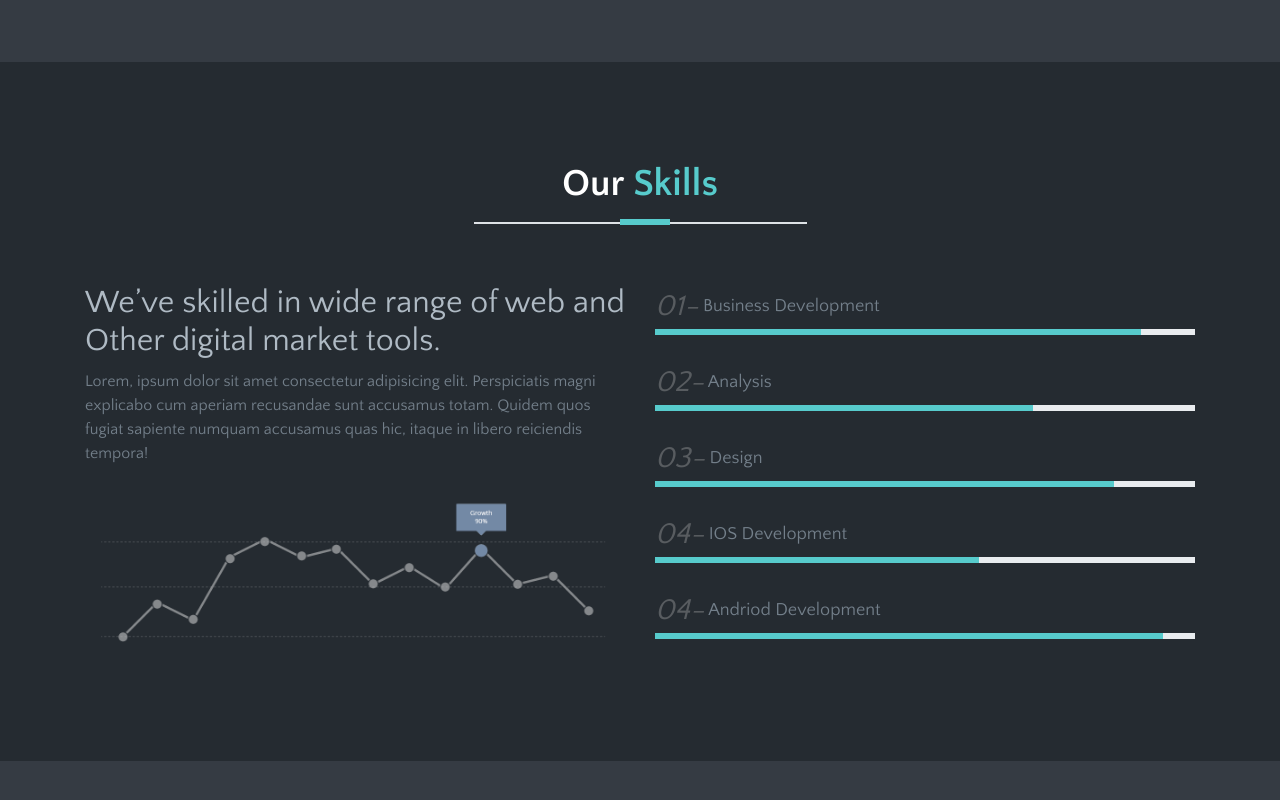
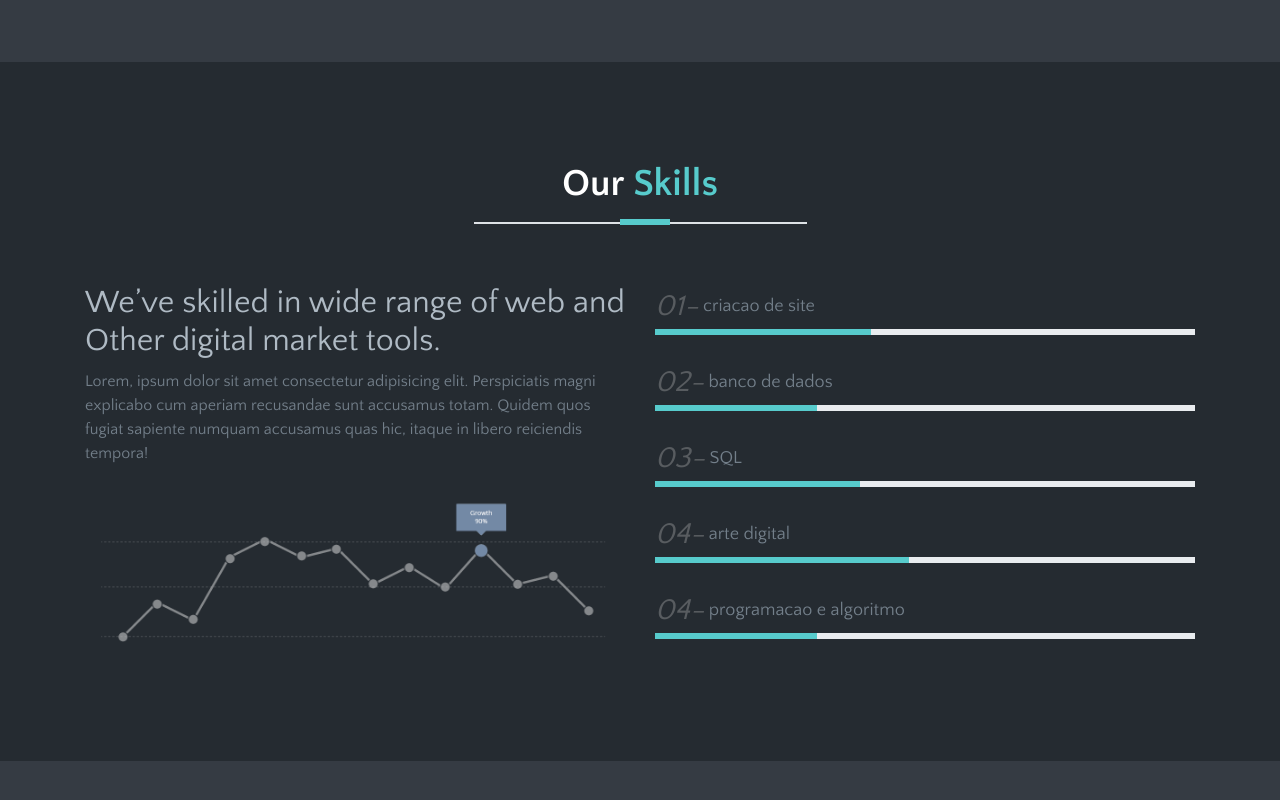
Before and after one commit to projesilvestrini/curriculo, a plain HTML site: page index.html in a window 1280 px wide. Shown: the part 3455-4255 px from the top of the page. Drawn offline with Linux system fonts and the light colour scheme; some packages are replaced by stand-ins of ours; files whose address does not match are found by name; a web font is replaced by a local one.

Commit message:
Add files via upload

```diff
--- a/index.html
+++ b/index.html
@@ -297,7 +297,7 @@ Start Call To Action
 					<div class="service-icon text-center">
 						<i class="tf-globe"></i>
 					</div>
-					<h3>WordPress Theme</h3>
+					<h3></h3>
 					<p>Lorem ipsum dolor sit amet, consectetur.. Sed id lorem eget orci dictum facilisis vel id tellus. Nullam
 						iaculis arcu at mauris dapibus consectetur.</p>
 				</div>
@@ -310,9 +310,8 @@ Start Call To Action
 					<div class="service-icon text-center">
 						<i class="tf-ion-laptop"></i>
 					</div>
-					<h3>Responsive Design</h3>
-					<p>Lorem ipsum dolor sit amet, consectetur.. Sed id lorem eget orci dictum facilisis vel id tellus. Nullam
-						iaculis arcu at mauris dapibus consectetur.</p>
+					<h3>criador</h3>
+					<p>serei um criador de sites exepcional e darei dando valor e respeito para o cliente </p>
 				</div>
 			</article>
 			<!-- End Single Service Item -->
@@ -400,42 +399,42 @@ Start Call To Action
 			<div class="col-md-6 mt-4 mt-md-0">
 				<ul class="skill-bar">
 					<li>
-						<p><span>01-</span> Business Development</p>
+						<p><span>01-</span> criacao de site</p>
 						<div class="progress">
 							<div class="progress-bar" role="progressbar" aria-valuenow="70" aria-valuemin="0" aria-valuemax="100"
-								style="width:90%">
+								style="width:40%">
 							</div>
 						</div>
 					</li>
 					<li>
-						<p><span>02-</span> Analysis</p>
+						<p><span>02-</span> banco de dados</p>
 						<div class="progress">
 							<div class="progress-bar" role="progressbar" aria-valuenow="70" aria-valuemin="0" aria-valuemax="100"
-								style="width:70%">
+								style="width:30%">
 							</div>
 						</div>
 					</li>
 					<li>
-						<p><span>03-</span> Design</p>
+						<p><span>03-</span> SQL</p>
 						<div class="progress">
 							<div class="progress-bar" role="progressbar" aria-valuenow="70" aria-valuemin="0" aria-valuemax="100"
-								style="width:85%">
+								style="width:38%">
 							</div>
 						</div>
 					</li>
 					<li>
-						<p><span>04-</span> IOS Development</p>
+						<p><span>04-</span> arte digital</p>
 						<div class="progress">
 							<div class="progress-bar" role="progressbar" aria-valuenow="70" aria-valuemin="0" aria-valuemax="100"
-								style="width:60%">
+								style="width:47%">
 							</div>
 						</div>
 					</li>
 					<li>
-						<p><span>04-</span> Andriod Development</p>
+						<p><span>04-</span> programacao e algoritmo </p>
 						<div class="progress">
 							<div class="progress-bar" role="progressbar" aria-valuenow="70" aria-valuemin="0" aria-valuemax="100"
-								style="width:94%">
+								style="width:30%">
 							</div>
 						</div>
 					</li>
```
